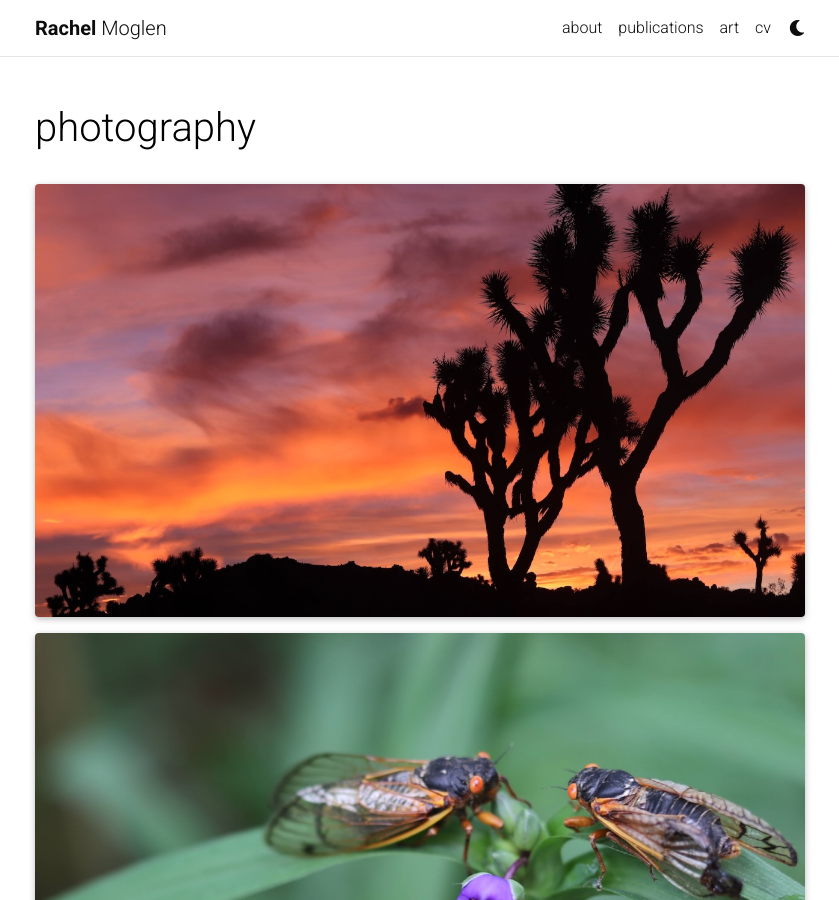
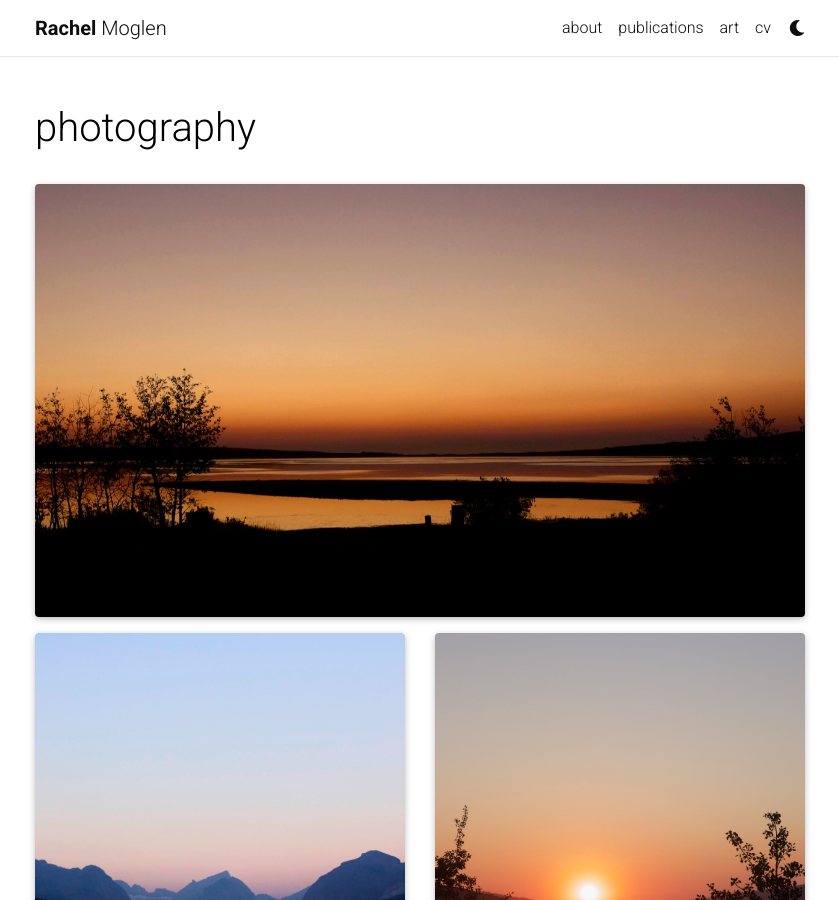
Before and after one commit to rmoglen/rmoglen.github.io, a Jekyll site: the page built from _projects/photography.md, in a window 1280 px wide and 900 px high. Shown: the whole window, without its empty margins (220-1059 px from the left). Built offline with Jekyll 4.4.1, drawn with Linux system fonts in a browser that asks for light colours; full-size pictures stand in for the smaller copies a plugin makes; comment, search, counter and statistics services are not loaded; a style sheet for code colours, icons or effects is not loaded.

Commit message:
adding photo

```diff
--- a/_projects/photography.md
+++ b/_projects/photography.md
@@ -7,18 +7,12 @@ importance: 2
 category: work
 ---
 
-
 <div class="row">
     <div class="col-sm mt-3 mt-md-0">
-        {% include figure.html path="assets/img/30.jpeg" class="img-fluid rounded z-depth-1" %}
+        {% include figure.html path="assets/img/31.jpeg" class="img-fluid rounded z-depth-1" %}
     </div>
 </div>
 
-<div class="row">
-    <div class="col-sm mt-3 mt-md-0">
-        {% include figure.html path="assets/img/29.jpeg" class="img-fluid rounded z-depth-1" %}
-    </div>
-</div>
 
 <div class="row">
     <div class="col-sm mt-3 mt-md-0">
@@ -31,7 +25,19 @@ category: work
 
 <div class="row">
     <div class="col-sm mt-3 mt-md-0">
+        {% include figure.html path="assets/img/30.jpeg" class="img-fluid rounded z-depth-1" %}
+    </div>
+</div>
+
+<div class="row">
+    <div class="col-sm mt-3 mt-md-0">
         {% include figure.html path="assets/img/26.jpeg" class="img-fluid rounded z-depth-1" %}
+    </div>
+</div>
+
+<div class="row">
+    <div class="col-sm mt-3 mt-md-0">
+        {% include figure.html path="assets/img/29.jpeg" class="img-fluid rounded z-depth-1" %}
     </div>
 </div>
 
```
Also changed, not shown: assets/img/31.jpeg (added).
